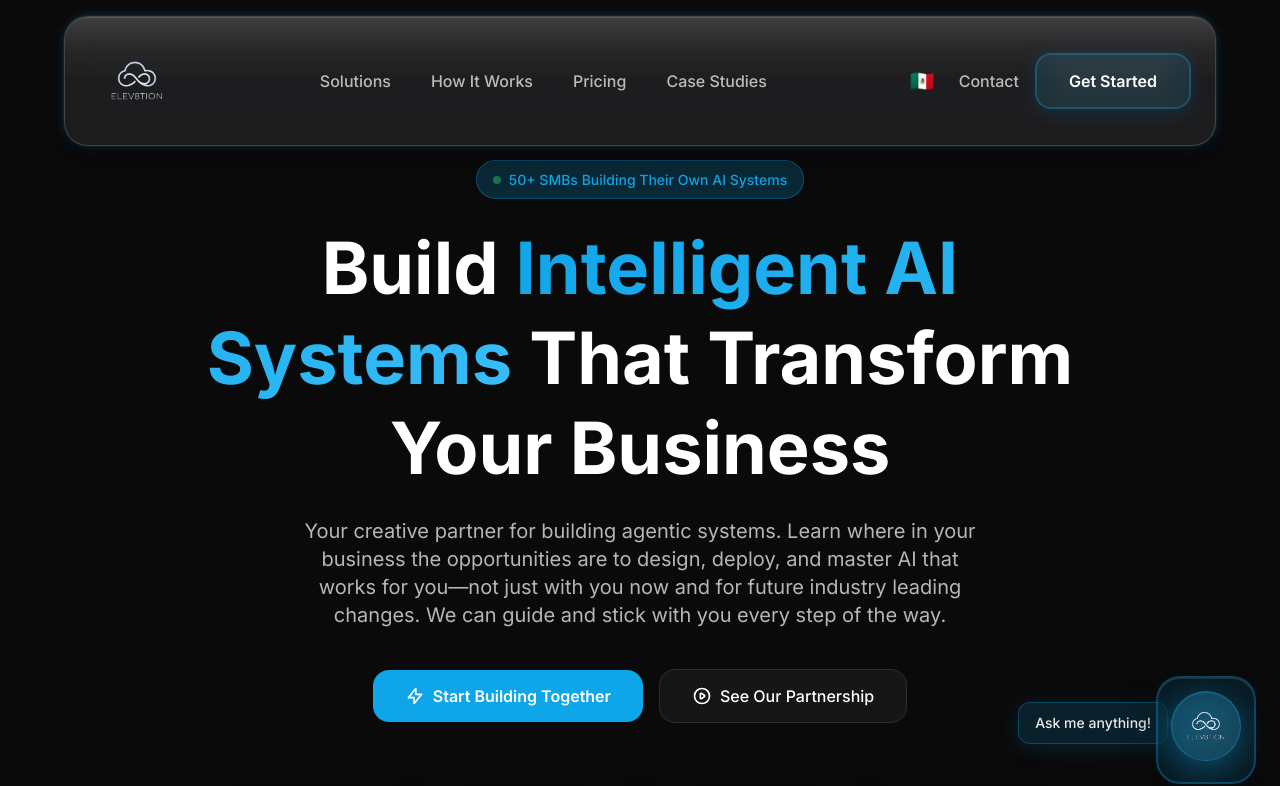
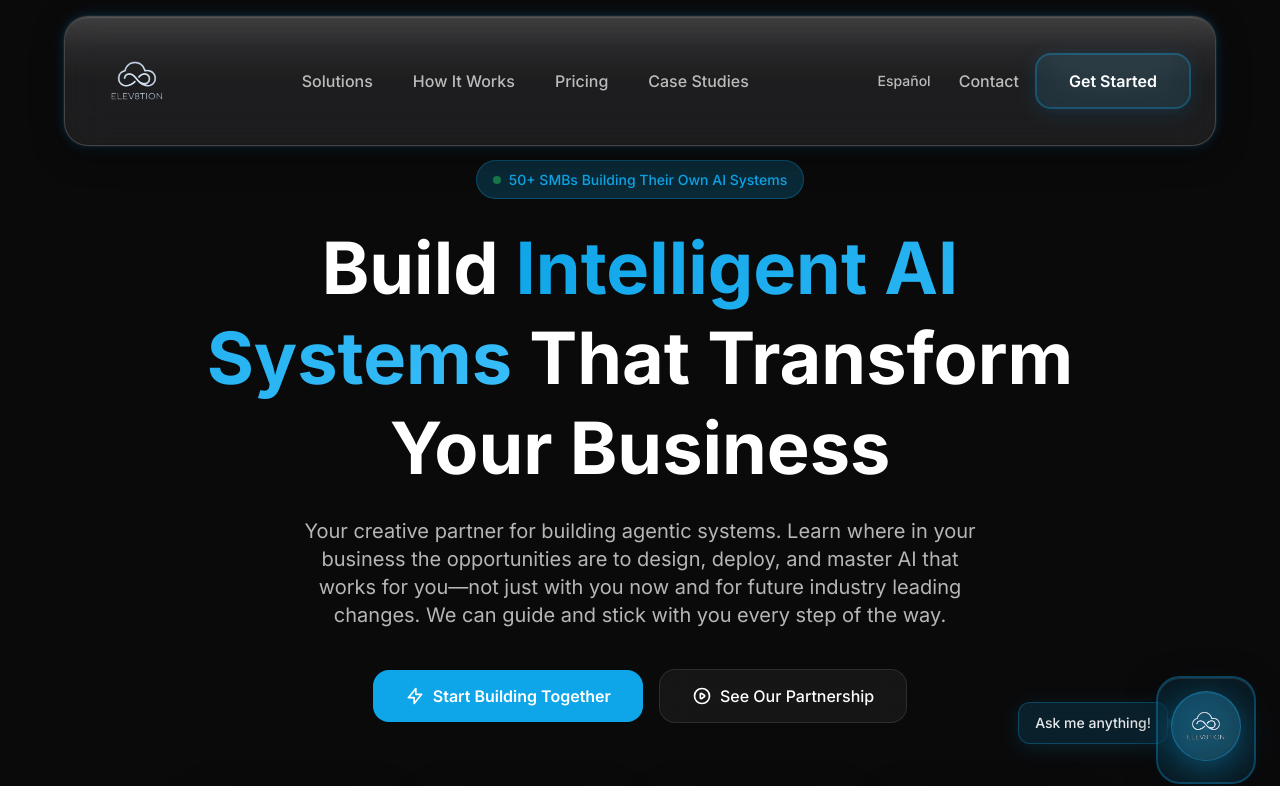
Before and after one commit to elev8tion/aismb, a Next.js app: page / in a window 1280 px wide. Shown: the top 786 px of the page. Built offline with nearby package versions, Linux system fonts and the light colour scheme.

Commit message:
fix(i18n): replace flag icons with spelled-out language names
Show "Español" when viewing English and "English" when viewing Spanish.
Avoids nationality assumptions from country flags.

Co-Authored-By: Claude Opus 4.6 <noreply@anthropic.com>

```diff
--- a/components/LanguageSwitcher.tsx
+++ b/components/LanguageSwitcher.tsx
@@ -3,25 +3,23 @@
 import { useTranslations } from '@/contexts/LanguageContext';
 import { type Language } from '@/lib/i18n/language';
 
-const FLAG: Record<Language, { emoji: string; label: string }> = {
-  en: { emoji: '🇺🇸', label: 'English' },
-  es: { emoji: '🇲🇽', label: 'Español' },
+const LABEL: Record<Language, string> = {
+  en: 'English',
+  es: 'Español',
 };
 
 export default function LanguageSwitcher() {
   const { language, setLanguage } = useTranslations();
 
   const other: Language = language === 'en' ? 'es' : 'en';
-  const target = FLAG[other];
 
   return (
     <button
       onClick={() => setLanguage(other)}
-      className="p-2 text-xl leading-none rounded-xl hover:bg-white/10 transition-all duration-300"
-      aria-label={`Switch to ${target.label}`}
-      title={target.label}
+      className="px-3 py-1.5 text-sm font-medium text-white/70 hover:text-white rounded-xl hover:bg-white/10 transition-all duration-300"
+      aria-label={`Switch to ${LABEL[other]}`}
     >
-      {target.emoji}
+      {LABEL[other]}
     </button>
   );
 }
```
